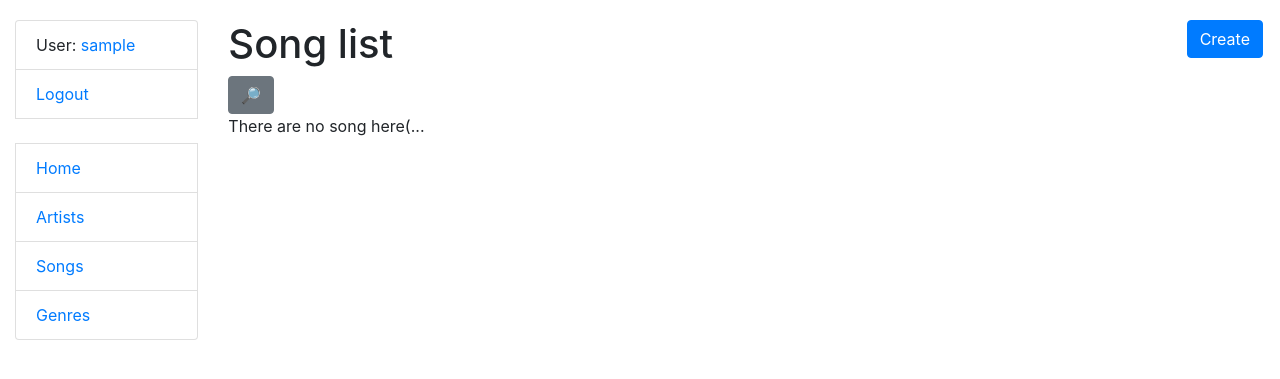
After one commit to KirillMelanich/radio_station, a Django app: page /songs/ in a window 1280 px wide. The commit adds this page. Shown: the top 379 px of the page. Run offline with Django 4.2, Linux system fonts and the light colour scheme; the visitor is signed in with stand-in values (Sample User, id 1); data that the repository does not hold is empty; some libraries are stand-ins or nearby versions.

Commit message:
Add templates/catalog/song_list.py  Add abolute url to Song form

```diff
--- a/catalog/models.py
+++ b/catalog/models.py
@@ -36,3 +36,6 @@ class Song(models.Model):
 
     def __str__(self):
         return self.song
+
+    def get_absolute_url(self):
+        return reverse("catalog:song-detail", kwargs={"pk": self.pk})
--- /dev/null
+++ b/templates/catalog/song_list.html
@@ -0,0 +1,28 @@
+{% extends "base.html" %}
+{% load crispy_forms_filters %}
+
+{% block content %}
+  <h1>
+    Song list
+    <a href="{% url 'catalog:song-create' %}" class="btn btn-primary link-to-page">
+      Create
+    </a>
+  </h1>
+  <form action="" method="get" class="form-inline">
+  {{ search_form|crispy }}
+    <input class="btn btn-secondary" type="submit" value="🔎">
+  </form>
+  {% if song_list %}
+    <ul>
+      {% for song in song_list %}
+        <li>
+          <a href="{% url "catalog:song-detail" pk=song.id %} ">{{ song.id }}</a>
+          <a href="{{ song.get_absolute_url }}">{{ song.song }}</a>
+         ({{ song.genre.style }})
+        </li>
+      {% endfor %}
+    </ul>
+  {% else %}
+    <p>There are no song here(...</p>
+  {% endif %}
+{% endblock %}
--- a/templates/includes/sidebar.html
+++ b/templates/includes/sidebar.html
@@ -9,7 +9,7 @@
   <br>
 
   <li class="list-group-item"><a href="{% url 'catalog:index' %}">Home</a></li>
-  <li class="list-group-item"><a href="{% url 'catalog:artist-list' %}">All Artists</a></li>
-{#  <li class="list-group-item"><a href="{% url 'taxi:car-list' %}">All cars</a></li>#}
-  <li class="list-group-item"><a href="{% url 'catalog:genre-list' %}">All Genres</a></li>
+  <li class="list-group-item"><a href="{% url 'catalog:artist-list' %}">Artists</a></li>
+  <li class="list-group-item"><a href="{% url 'catalog:song-list' %}">Songs</a></li>
+  <li class="list-group-item"><a href="{% url 'catalog:genre-list' %}">Genres</a></li>
 </ul>
```
